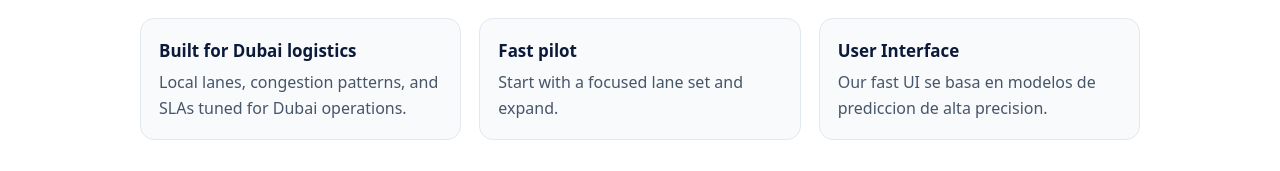
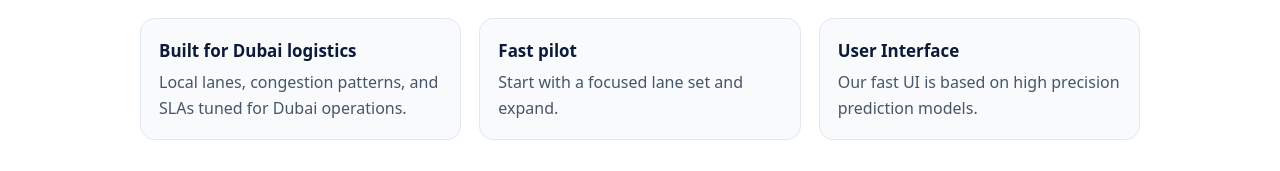
Before and after one commit to cristinaorozco/optimumlogit-landing, a plain HTML site: page index.html in a window 1280 px wide. Shown: the part 593-764 px from the top of the page. Drawn offline with Linux system fonts and the light colour scheme.

Commit message:
Update index.html

```diff
--- a/index.html
+++ b/index.html
@@ -127,7 +127,7 @@
           </article>
           <article class="card">
             <h3>User Interface</h3>
-            <p>Our fast UI se basa en modelos de prediccion de alta precision.</p>
+            <p>Our fast UI is based on high precision prediction models.</p>
           </article>
         </div>
       </div>
```
